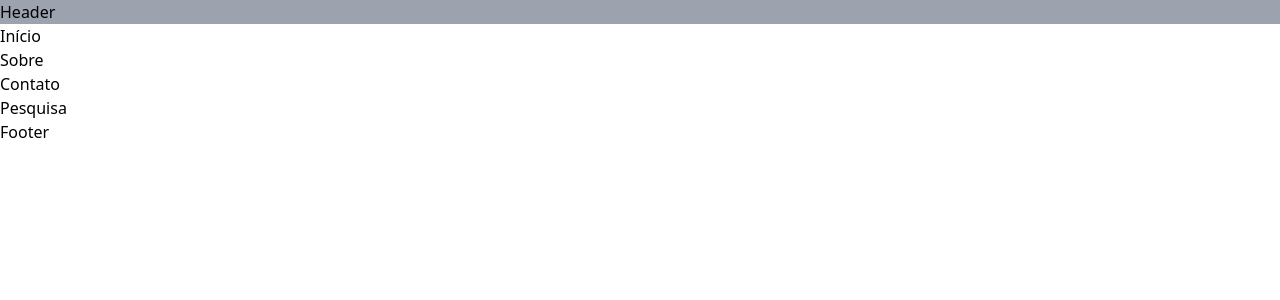
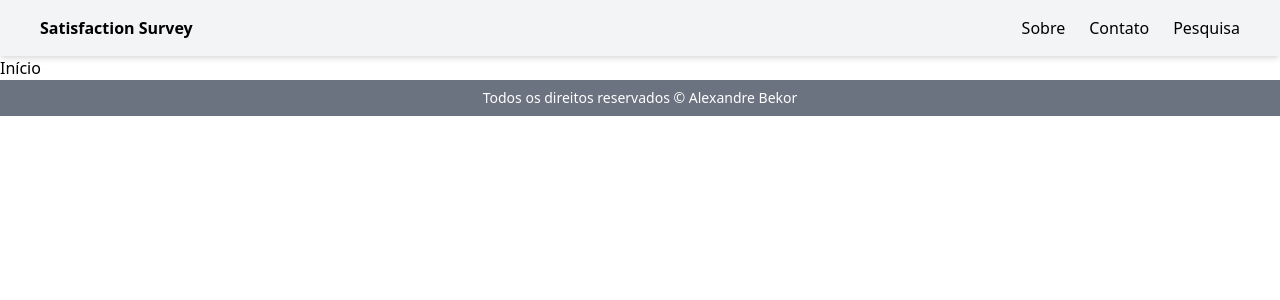
Before and after one commit to ojoaoalexandre/satisfaction-survey-site, a Next.js app: page / in a window 1280 px wide. Shown: the top 300 px of the page. Built offline with nearby package versions, Linux system fonts and the light colour scheme.

Commit message:
Added Layout Component

```diff
--- a/components/Footer/index.js
+++ b/components/Footer/index.js
@@ -2,8 +2,8 @@ import React from 'react'
 
 const Footer = () => {
     return (
-        <footer>
-            <p>Footer</p>
+        <footer className="py-2 text-center bg-gray-500 text-white text-sm">
+            <p>Todos os direitos reservados &copy; Alexandre Bekor</p>
         </footer>
     )
 }
--- a/components/Header/index.js
+++ b/components/Header/index.js
@@ -1,9 +1,25 @@
 import React from 'react'
+import Link from 'next/link'
 
 const Header = () => {
     return (
-        <header>
-            <h1 className="bg-gray-400">Header</h1>
+        <header className="flex justify-between px-10 py-4 bg-gray-100 shadow-md">
+            <h1 className="font-bold">
+                <Link href="/">
+                    <a>Satisfaction Survey</a>
+                </Link>
+            </h1>
+            <nav className="space-x-6">
+                <Link href="/sobre">
+                    <a>Sobre</a>
+                </Link>
+                <Link href="/contato">
+                    <a>Contato</a>
+                </Link>
+                <Link href="/pesquisa">
+                    <a>Pesquisa</a>
+                </Link>
+            </nav>
         </header>
     )
 }
--- /dev/null
+++ b/components/Layout/index.js
@@ -0,0 +1,17 @@
+import React from 'react'
+import Header from '../Header'
+import Footer from '../Footer'
+
+const Layout = ({ children }) => {
+    return (
+        <div className="h-screen">
+            <Header />
+                <main className="container mx-auto">
+                    { children }
+                </main>
+            <Footer />
+        </div>
+    )
+}
+
+export default Layout
--- a/pages/_app.js
+++ b/pages/_app.js
@@ -1,18 +1,13 @@
 import React from 'react'
 import '../styles/globals.css'
-import Header from '../components/Header'
-import Footer from '../components/Footer'
+import Layout from '../components/Layout'
 
-const App = ({Component, pageProps}) => {
+const MyApp = ({Component, pageProps}) => {
     return (
-        <div>
-            <Header />
-            <main className="container mx-auto">
-                <Component {...pageProps} />
-            </main>
-            <Footer />
-        </div>
+        <Layout>
+            <Component {...pageProps} />
+        </Layout>
     )
 }
 
-export default App
+export default MyApp
--- a/pages/index.js
+++ b/pages/index.js
@@ -1,25 +1,9 @@
 import React from 'react'
-import Link from 'next/link'
 
 const Index = () => {
     return (
         <div>
             <h1>Início</h1>
-            <div>
-                <Link href="/sobre">
-                    <a>Sobre</a>
-                </Link>
-            </div>
-            <div>
-                <Link href="/contato">
-                    <a>Contato</a>
-                </Link>
-            </div>
-            <div>
-                <Link href="/pesquisa">
-                    <a>Pesquisa</a>
-                </Link>
-            </div>
         </div>
     )
 }
```
